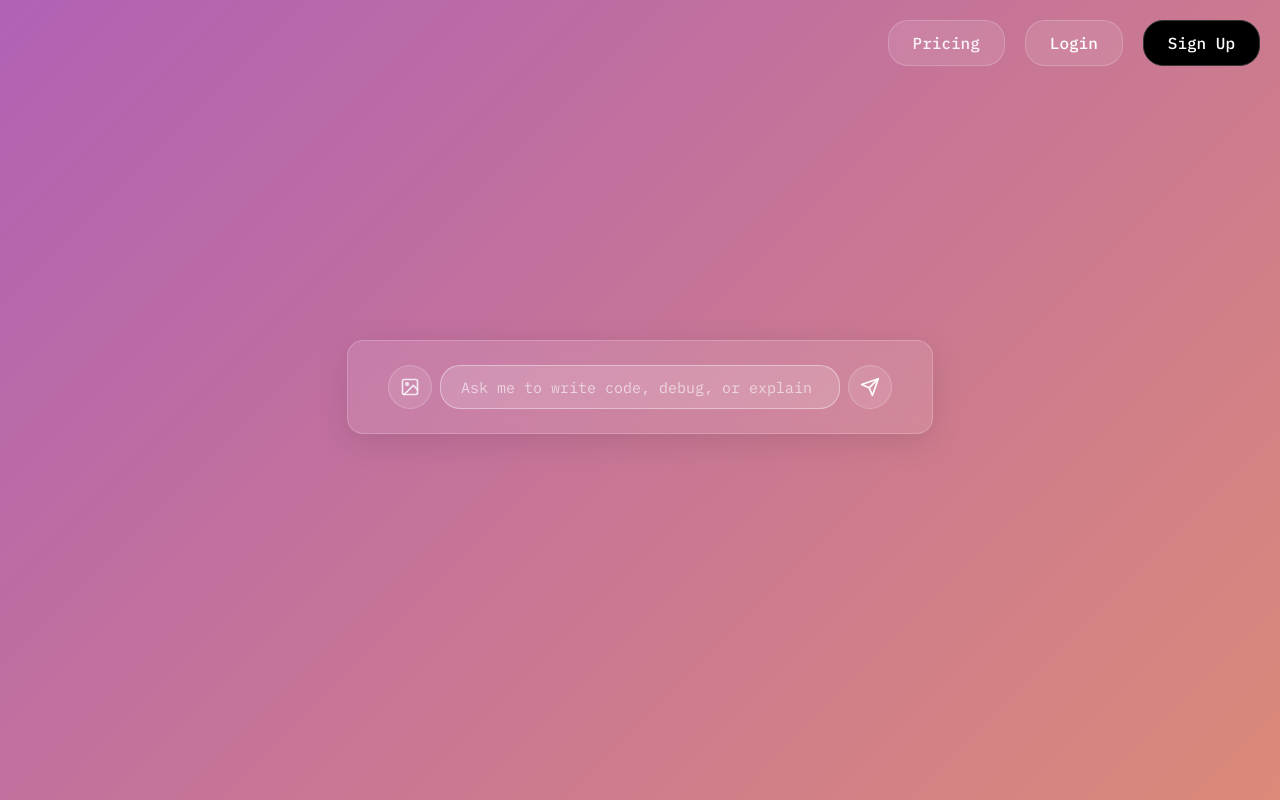
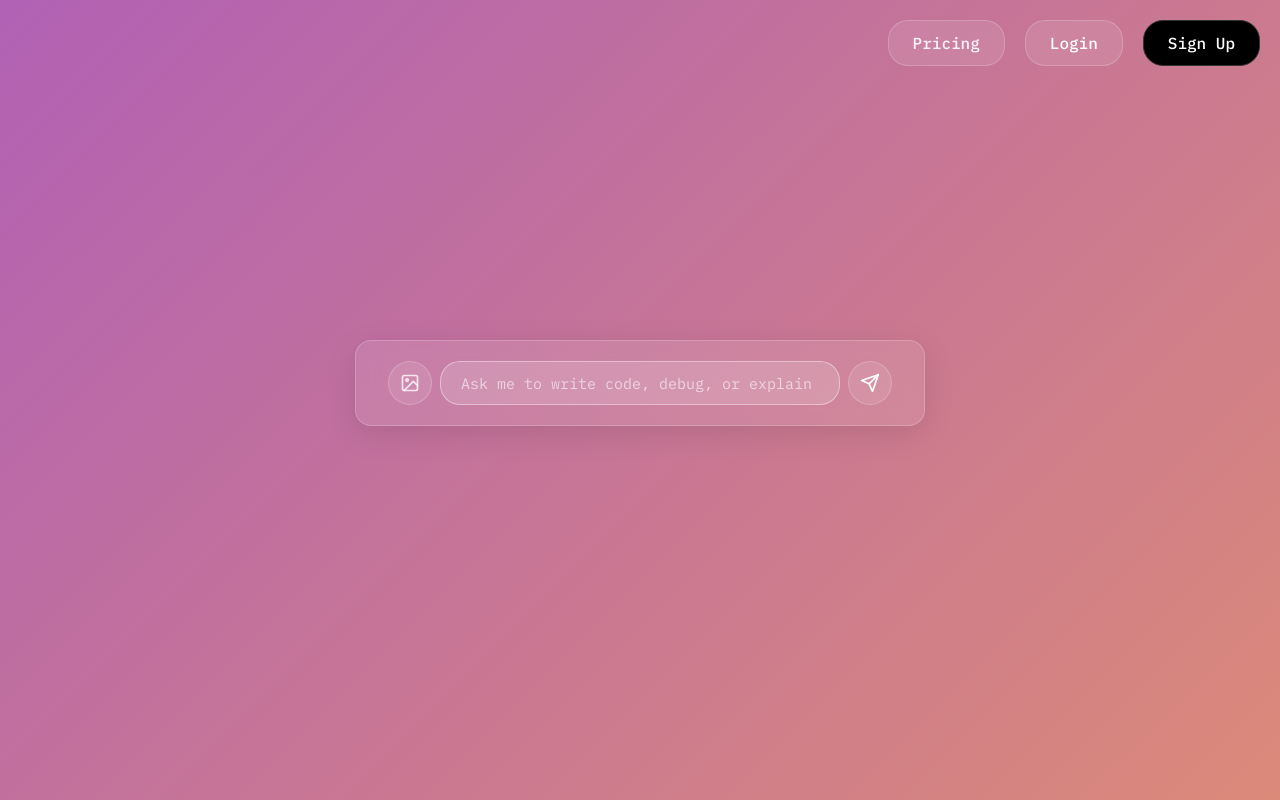
Before and after one commit to JesseOrSomething/ZenCode, a plain HTML site: page index.html in a window 1280 px wide. Drawn offline with Linux system fonts and the light colour scheme.

Commit message:
Reduce desktop input wrapper padding from 24px 40px to 20px 32px

```diff
--- a/styles.css
+++ b/styles.css
@@ -202,7 +202,7 @@ h1, h2, h3, h4, h5, h6, p, span, div, a, button, input, textarea, label, li, ul,
     background: rgba(255, 255, 255, 0.1);
     border: 1px solid rgba(255, 255, 255, 0.2);
     border-radius: 16px;
-    padding: 24px 40px;
+    padding: 20px 32px;
     backdrop-filter: blur(10px);
     -webkit-backdrop-filter: blur(10px);
     box-shadow: 0 8px 32px rgba(0, 0, 0, 0.1);
```
